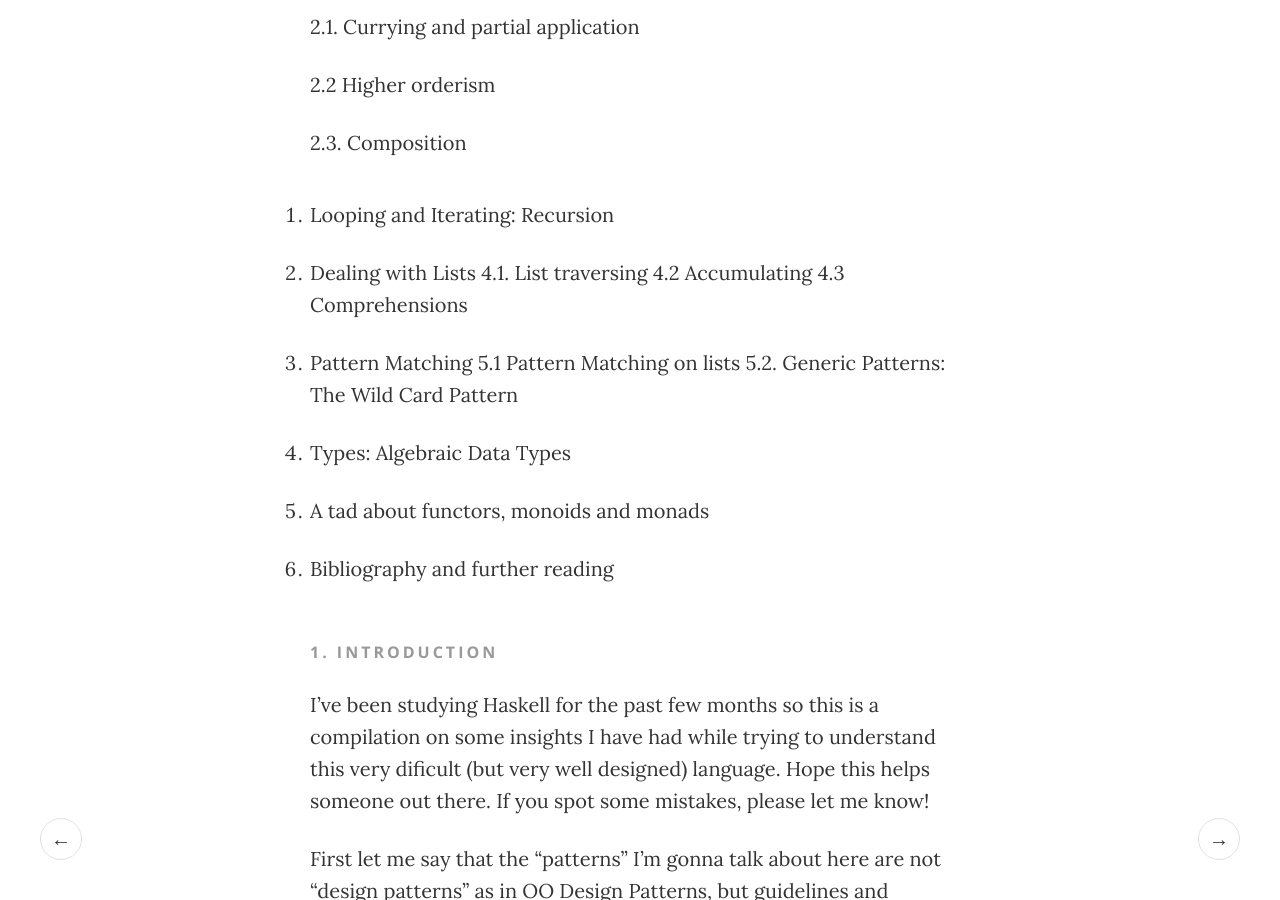
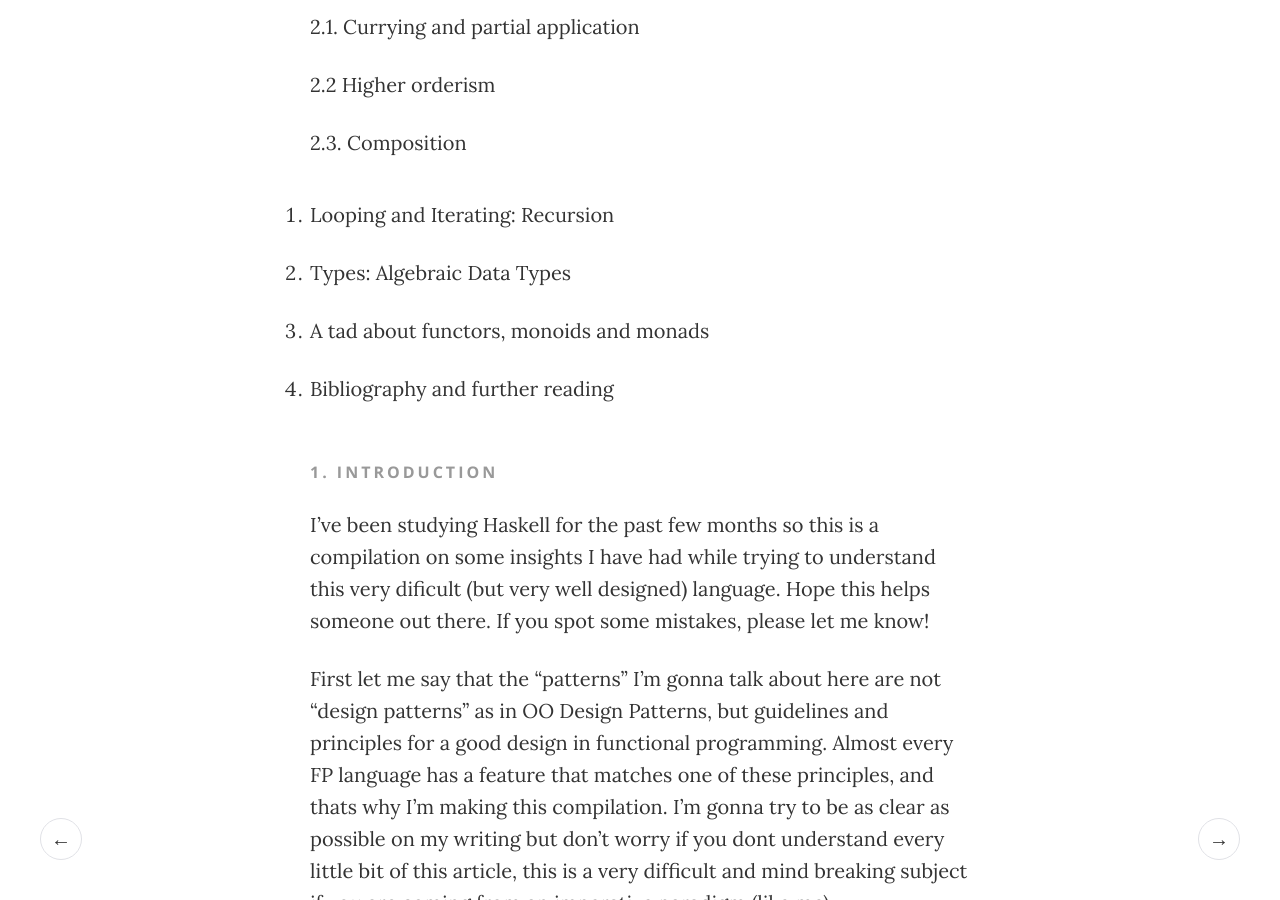
Before and after one commit to lucasviola/lucasviola.github.io, a Jekyll site: the page built from _posts/2015-04-15-functional-programming-patterns.markdown, in a window 1280 px wide and 900 px high, scrolled down 671 px. Built offline with Jekyll 4.4.1, drawn with Linux system fonts in a browser that asks for light colours.

Commit message:
fixed summary numbering

```diff
--- a/_posts/2015-04-15-functional-programming-patterns.markdown
+++ b/_posts/2015-04-15-functional-programming-patterns.markdown
@@ -19,20 +19,11 @@ date:   2015-04-15 16:04
 
 3. Looping and Iterating: Recursion
 
-4. Dealing with Lists
-4.1. List traversing
-4.2 Accumulating
-4.3 Comprehensions
+4. Types: Algebraic Data Types
 
-4. Pattern Matching
-5.1 Pattern Matching on lists
-5.2. Generic Patterns: The Wild Card Pattern
+5. A tad about functors, monoids and monads
 
-6. Types: Algebraic Data Types
-
-7. A tad about functors, monoids and monads
-
-8. Bibliography and further reading
+6. Bibliography and further reading
 
 
 
```
